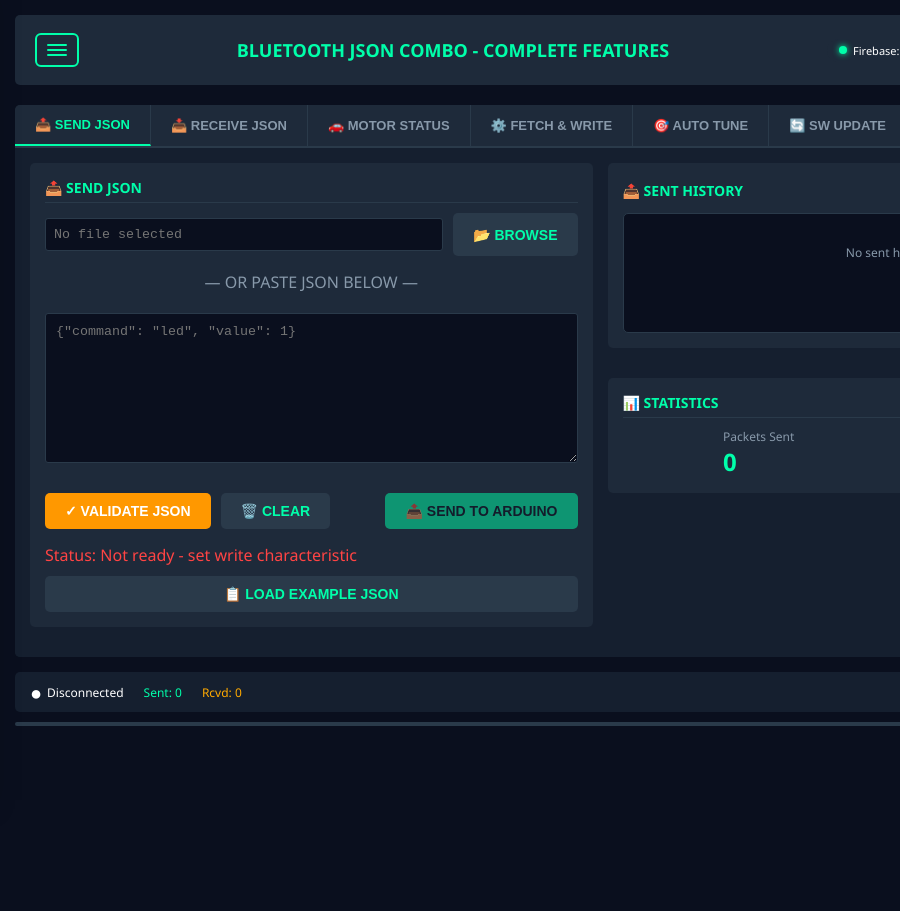
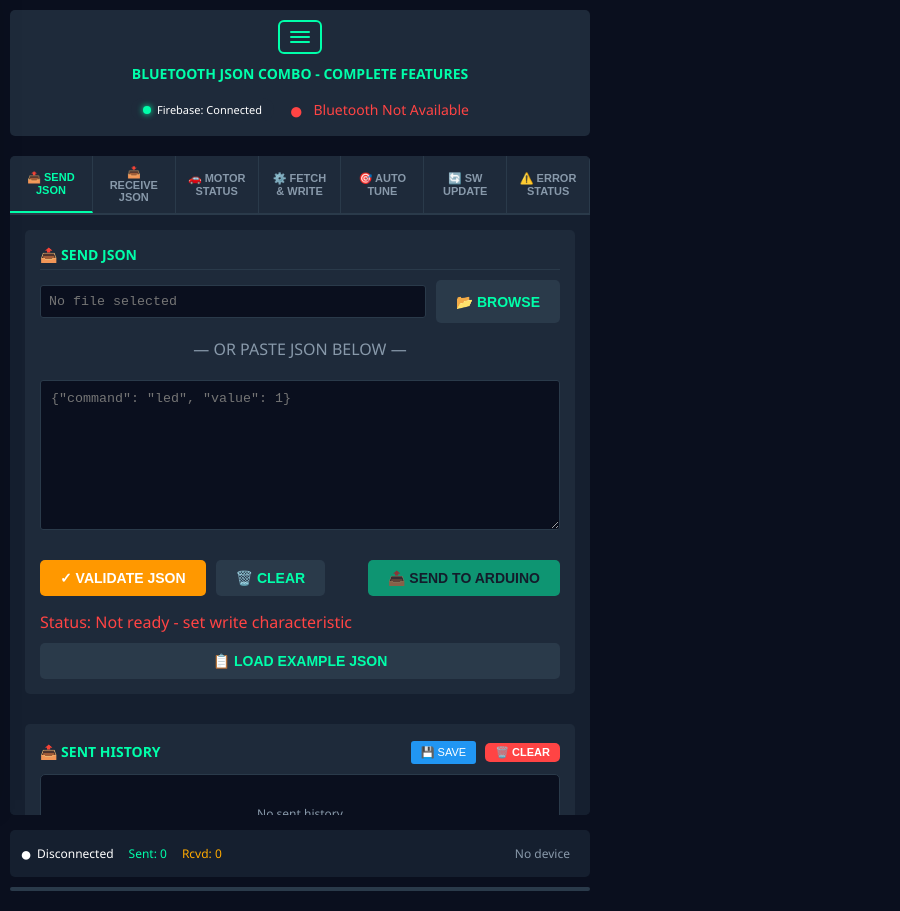
Before and after one commit to suhasmn6362612052-cloud/ble_Web_updated, a plain HTML site: page index.html in a window 600 px wide. Shown: the top 911 px of the page, 900 px wide, since content can reach past the window. Before the commit the page ends 800 px from the top, so only its background shows below. Drawn offline with Linux system fonts and the light colour scheme; no server answers.

Commit message:
phone mode updated

```diff
--- a/index.html
+++ b/index.html
@@ -17,8 +17,8 @@
             font-family: 'Segoe UI', Arial, sans-serif;
             background: #0a0f1e;
             color: #fff;
-            padding: 15px;
-            min-width: 1200px;
+            padding: 10px;
+            overflow-x: hidden;
         }
 
         .header {
@@ -57,6 +57,13 @@
         .main-container {
             display: flex;
             gap: 15px;
+            flex-direction: column;
+        }
+
+        @media (min-width: 900px) {
+            .main-container {
+                flex-direction: row;
+            }
         }
 
         /* Sidebar Toggle Button */
@@ -155,6 +162,7 @@
         .right-panel {
             flex: 1;
             background: #0a0f1e;
+            width: 100%;
         }
 
         .connection-panel {
@@ -380,7 +388,7 @@
         .tab-content {
             padding: 15px;
             background: #151f2f;
-            max-height: 700px;
+            max-height: calc(100vh - 200px);
             overflow-y: auto;
         }
 
@@ -656,8 +664,17 @@
         .receive-layout,
         .fetch-layout {
             display: grid;
-            grid-template-columns: 1fr 1fr;
+            grid-template-columns: 1fr;
             gap: 15px;
+        }
+
+        @media (min-width: 768px) {
+
+            .send-layout,
+            .receive-layout,
+            .fetch-layout {
+                grid-template-columns: 1fr 1fr;
+            }
         }
 
         .send-left,
@@ -669,6 +686,7 @@
             display: flex;
             flex-direction: column;
             gap: 15px;
+            width: 100%;
         }
 
         /* Auto-scroll toggle */
@@ -811,11 +829,17 @@
 
         .autotune-details {
             display: grid;
-            grid-template-columns: repeat(3, 1fr);
+            grid-template-columns: 1fr;
             gap: 15px;
             margin-top: 15px;
             padding-top: 15px;
             border-top: 1px solid #2a3a4a;
+        }
+
+        @media (min-width: 600px) {
+            .autotune-details {
+                grid-template-columns: repeat(3, 1fr);
+            }
         }
 
         .detail-box {
@@ -933,6 +957,56 @@
 
         .firebase-dot.error {
             background: #ff4444;
+        }
+
+        /* Responsive adjustments for grids */
+        @media (max-width: 600px) {
+
+            .grid-4,
+            .grid-3,
+            .grid-2 {
+                grid-template-columns: 1fr 1fr;
+            }
+
+            .header {
+                flex-direction: column;
+                height: auto;
+                padding: 10px;
+                gap: 10px;
+            }
+
+            .header h1 {
+                font-size: 14px;
+                text-align: center;
+            }
+
+            .status-bar {
+                flex-wrap: wrap;
+                height: auto;
+                padding: 10px;
+                gap: 5px;
+            }
+
+            .status-item {
+                margin-right: 10px;
+            }
+
+            .autotune-header {
+                flex-direction: column;
+                align-items: flex-start;
+            }
+
+            .autotune-status {
+                margin-left: 0 !important;
+                margin-top: 10px;
+            }
+
+            .tab-btn {
+                padding: 10px;
+                font-size: 11px;
+                flex: 1;
+                text-align: center;
+            }
         }
     </style>
 
```
